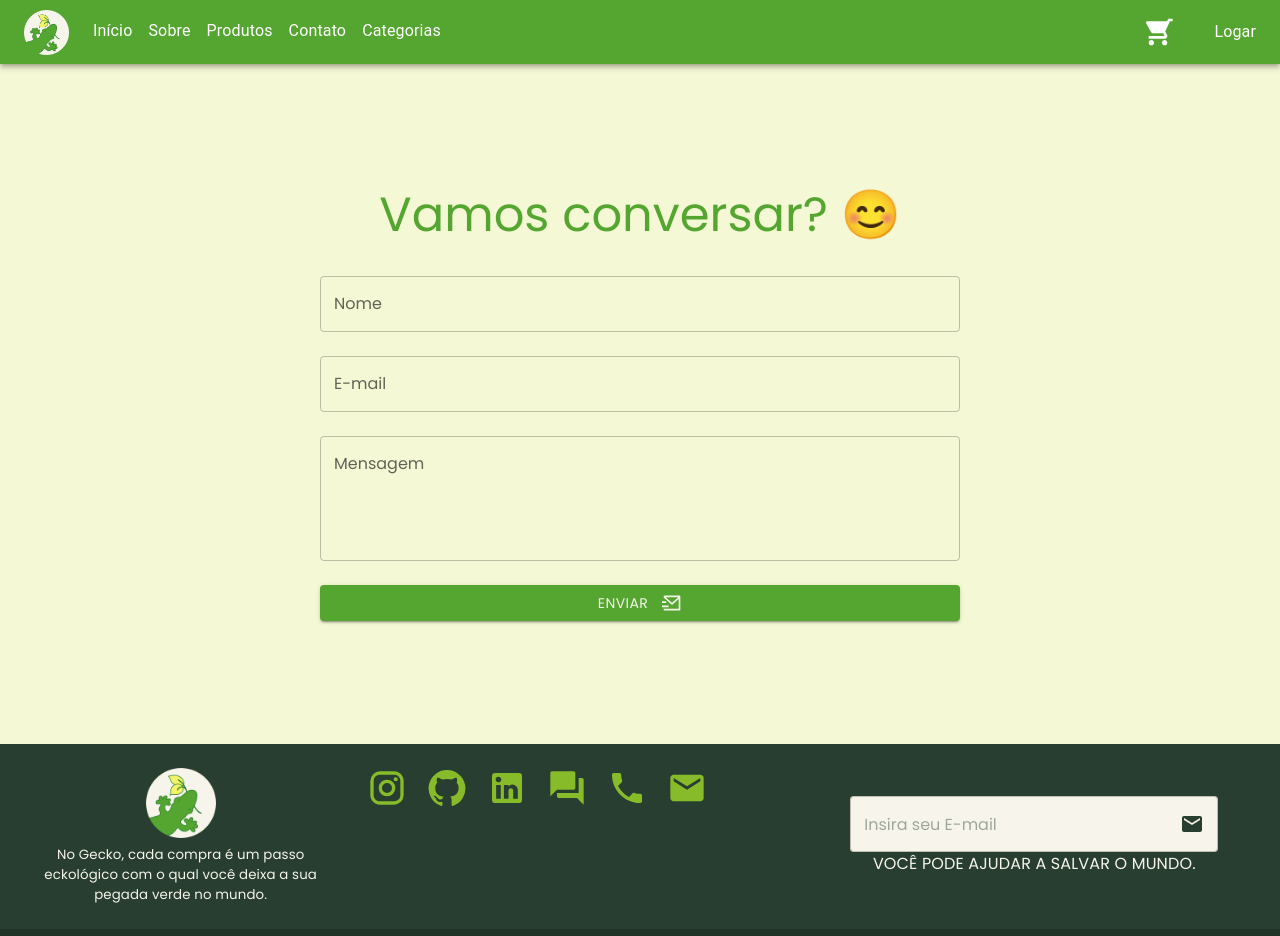
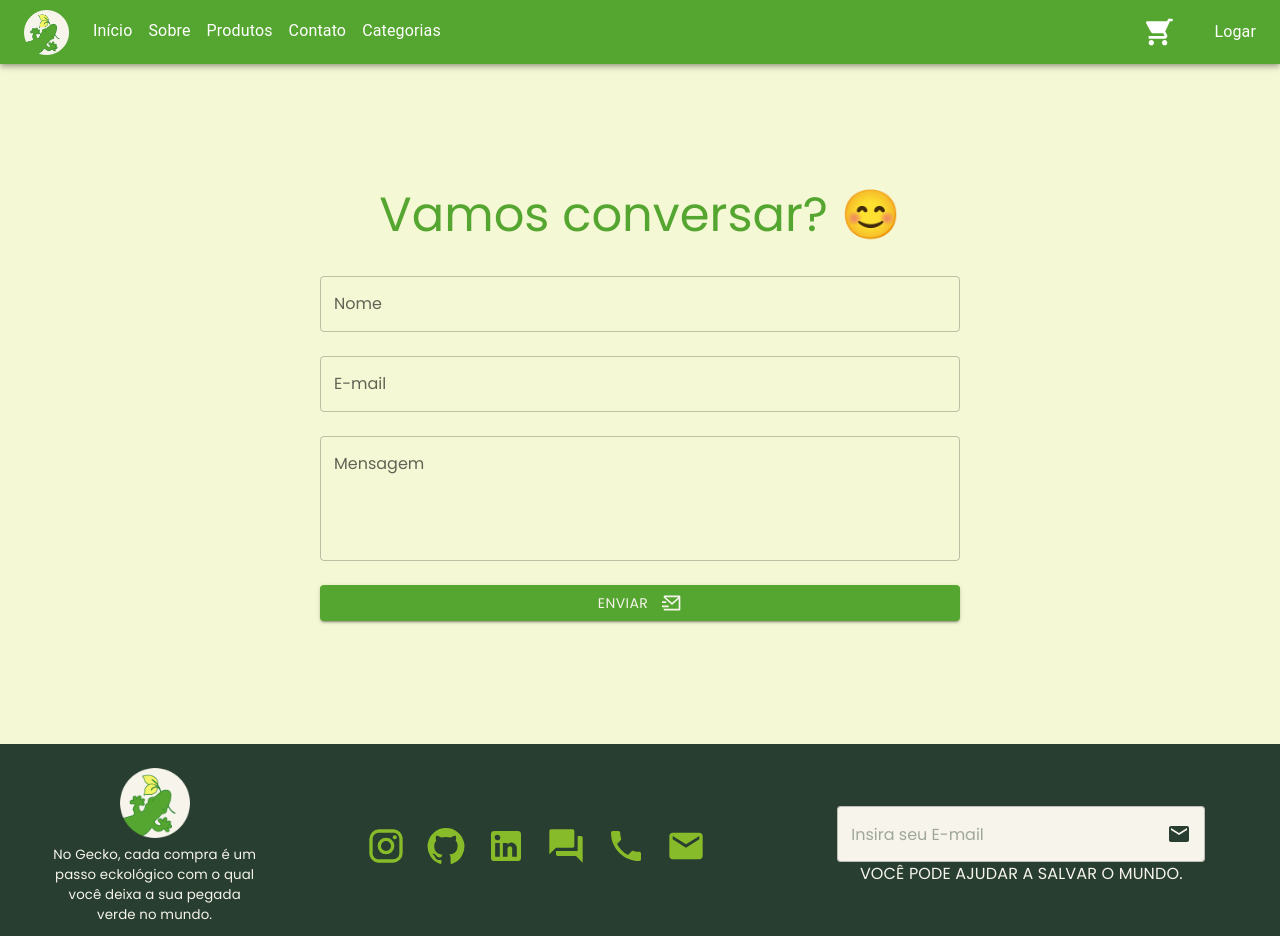
Before and after one commit to ProjetoGecko/frontend, a React (Vite) app: page /contato in a window 1280 px wide. Shown: the top 936 px of the page. Built offline with nearby package versions, Linux system fonts and the light colour scheme.

Commit message:
aaaa footer

```diff
--- a/src/components/static/Footer/Footer.css
+++ b/src/components/static/Footer/Footer.css
@@ -54,8 +54,8 @@
 .footer_social_midia {
     gap: 20px;
     display:flex;
-    align-items: stretch;
-    justify-content: start;
+    align-items: center !important;
+    justify-content: center !important;
 }
 
 /*  Quando passar o mouse, tem uma animação.   */
--- a/src/components/static/Footer/Footer.tsx
+++ b/src/components/static/Footer/Footer.tsx
@@ -15,14 +15,14 @@ function Footer() {
     return (
         <>
             <Grid container xs={12} className="footer_conteudo">
-                <Grid item xs={2.75} className="footer_contacts">
+                <Grid item xs={2} className="footer_contacts">
                     <img className="Slogan" src={Logo} alt="Logo" width="70px" height="70px" />
                     <Grid className="footer_contacts">
                         <Typography className="Slogan-texto">No Gecko, cada compra é um passo eckológico com o qual você deixa a sua pegada verde no mundo.</Typography>
                     </Grid>
                 </Grid>
 
-                <Grid item xs={4}>
+                <Grid item xs={4} className="footer_social_midia">
                     <Box className="footer_social_midia">
                         <InstagramIcon className="redes" />
                         <GitHubIcon className="redes" />
```
